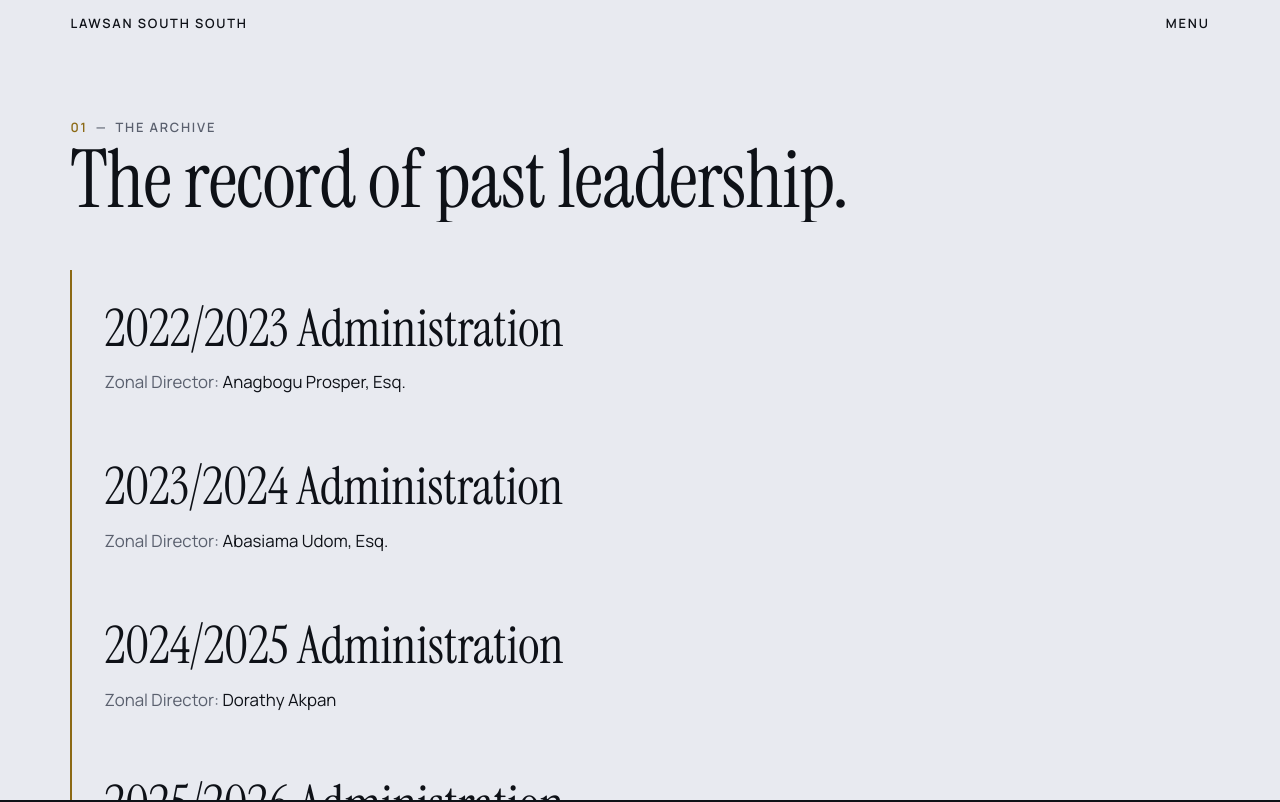
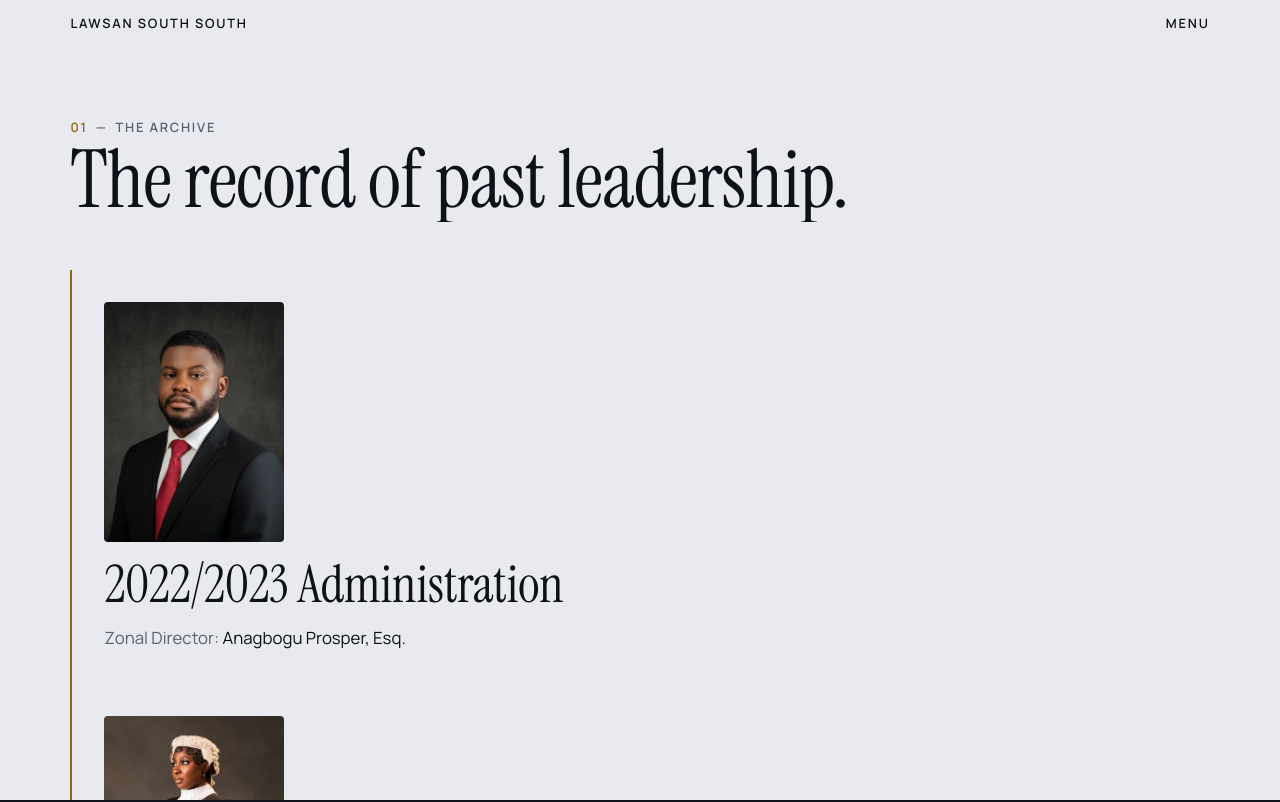
Before and after one commit to itztonydoubra-hash/SSZC, a Next.js app: page /archive in a window 1280 px wide. Shown: the top 802 px of the page. Built offline with nearby package versions, Linux system fonts and the light colour scheme.

Commit message:
feat: render portrait images on the administration archive page

```diff
--- a/app/archive/page.tsx
+++ b/app/archive/page.tsx
@@ -1,4 +1,5 @@
 import type { Metadata } from "next";
+import Image from "next/image";
 import { getAdministrations } from "@/content";
 import { SurfaceSection } from "@/components/chrome/SurfaceSection";
 import { DisplayHeading } from "@/components/chrome/DisplayHeading";
@@ -21,6 +22,21 @@ export default function ArchivePage() {
           <ol className="pg-timeline">
             {admins.map((a) => (
               <li className="pg-timeline__node" key={a.session}>
+                {a.images && a.images.length > 0 && (
+                  <div style={{ marginBottom: "var(--space-4)", display: "flex", gap: "var(--space-3)", flexWrap: "wrap" }}>
+                    {a.images.map((img, i) => (
+                      <div key={i} style={{ position: "relative", width: "180px", aspectRatio: img.ratio ?? "3 / 4", borderRadius: "4px", overflow: "hidden" }}>
+                        <Image
+                          src={img.src}
+                          alt={img.alt}
+                          fill
+                          style={{ objectFit: "cover" }}
+                          sizes="180px"
+                        />
+                      </div>
+                    ))}
+                  </div>
+                )}
                 <DisplayHeading as="h2" size="l" reveal={false}>{a.session}</DisplayHeading>
                 {a.director && <p className="type-body-m" style={{ marginTop: "var(--space-3)" }}><span style={{ color: "var(--stone-600)" }}>Zonal Director: </span>{a.director}</p>}
                 {a.team && a.team.length > 0 && (
```
